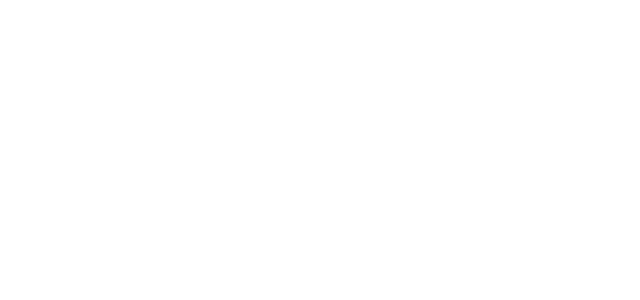
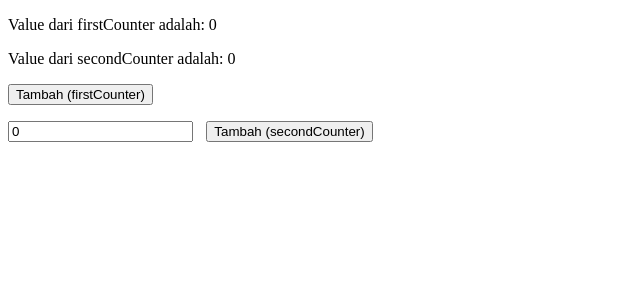
Before and after one commit to withered-flowers/education-react-typescript, a React (Vite) app in the folder sources/b-end/: page / in a window 1280 px wide. Shown: the top 300 px of the page, without its empty margins (0-640 px from the left). Built offline with nearby package versions, Linux system fonts and the light colour scheme.

Commit message:
feat: adding content for duoCounter

```diff
--- a/sources/b-end/src/App.tsx
+++ b/sources/b-end/src/App.tsx
@@ -1,4 +1,4 @@
-import { useState } from "react";
+import { ChangeEvent, SyntheticEvent, useState } from "react";
 
 // Di sini kita akan mendeclare tipe dari duoCounter
 // sebut saja namanya adalah DuoCounter
@@ -19,7 +19,103 @@ const App = () => {
     secondCounter: 0,
   });
 
-  return <></>;
+  // TODO: duoCounter - Tambah firstCounter (1)
+  // Tambahkan kode di sini untuk menambahkan firstCounter
+  const buttonFirstIncrementOnClickHandler = () => {
+    // Karena state dianggap "immutable"
+
+    // Maka kita akan membuat object yang baru yang isinya sama dengan
+    // duoCounter sebelumnya, namun firstCounternya akan berubah + 1
+    setDuoCounter({
+      ...duoCounter,
+      firstCounter: duoCounter.firstCounter + 1,
+    });
+  };
+
+  // TODO: duoCounter - Tambah secondCounter (1)
+  // Tambahkan kode di sini untuk menambahkan secondCounter
+  const [amount, setAmount] = useState<number>(0);
+
+  // TODO: duoCounter - Tambah secondCounter (2)
+  // Tambahkan kode di sini untuk menambahkan secondCounter
+
+  // Perhatikan di sini kita menggunakan event untuk mendapatkan value dari input number
+  // Di sini kita harus mendeklarasikan tipe data dari "event" yang biasanya
+  // digunakan untuk mengambil value dari target yang ada
+
+  // Nama dari tipe data Event yang digunakan dalam React ini bernama
+  // ChangeEvent (interface)
+
+  // ChangeEvent ini mirip dengan useState, harus dideklarasikan tipe data
+  // yang digunakan untuk element awalnya, yaitu sebuah "input element"
+  // input element ini nama tipe datanya adalah "HTMLInputElement"
+  const inputAmountOnChangeHandler = (event: ChangeEvent<HTMLInputElement>) => {
+    // Coba hover amountValue ini dan coba lihat tipe data yang dikembalikan
+    // apakah sebuah integer (number) ?
+    const amountValue = event.currentTarget.value;
+
+    // amountValue di sini tidak bisa di-set langsung ke dalam setAmount
+    // karena amountValue tipe datanya adalah suatu "string"
+
+    // Karena itu kita harus melakukan konversi tipe data dari string menjadi number
+    // terlebih dahulu
+
+    // Karena angkanya sudah pasti sebuah integer (angka bula)
+    // maka kita bisa menggunakan parseInt
+
+    // Bila nanti bisa angka decimal (dengan koma)
+    // maka kita bisa menggunakan Number() atau parseFloat()
+
+    // https://stackoverflow.com/questions/17106681/parseint-vs-unary-plus-when-to-use-which/17106702#17106702
+    const amounValueInNumber = parseInt(amountValue);
+
+    // set state
+    setAmount(amounValueInNumber);
+  };
+
+  // TODO: duoCounter - Tambah secondCounter (3)
+  // Tambahkan kode di sini untuk menambahkan secondCounter
+  const buttonSecondIncrementOnClickHandler = () => {
+    setDuoCounter({
+      ...duoCounter,
+      secondCounter: duoCounter.secondCounter + amount,
+    });
+  };
+
+  return (
+    <>
+      <section className="Duo Counter">
+        <p>Value dari firstCounter adalah: {duoCounter.firstCounter}</p>
+        <p>Value dari secondCounter adalah: {duoCounter.secondCounter}</p>
+
+        <div style={{ marginBottom: "1em" }}>
+          {/* TODO: duoCounter - Tambah firstCounter (2) */}
+          {/* Tambahkan kode di sini untuk menambahkan firstCounter */}
+          <button onClick={buttonFirstIncrementOnClickHandler}>
+            Tambah (firstCounter)
+          </button>
+        </div>
+
+        <div>
+          {/* TODO: duoCounter - Tambah secondCounter (4) */}
+          {/* Tambahkan kode di sini untuk menambahkan secondCounter */}
+          <input
+            style={{ marginRight: "1em" }}
+            type="number"
+            placeholder="Amount"
+            value={amount}
+            onChange={inputAmountOnChangeHandler}
+          />
+
+          {/* TODO: duoCounter - Tambah secondCounter (5) */}
+          {/* Tambahkan kode di sini untuk menambahkan secondCounter */}
+          <button onClick={buttonSecondIncrementOnClickHandler}>
+            Tambah (secondCounter)
+          </button>
+        </div>
+      </section>
+    </>
+  );
 };
 
 export default App;
```
Also changed, not shown: 1 other file (tests, documents, lock files or other folders).
